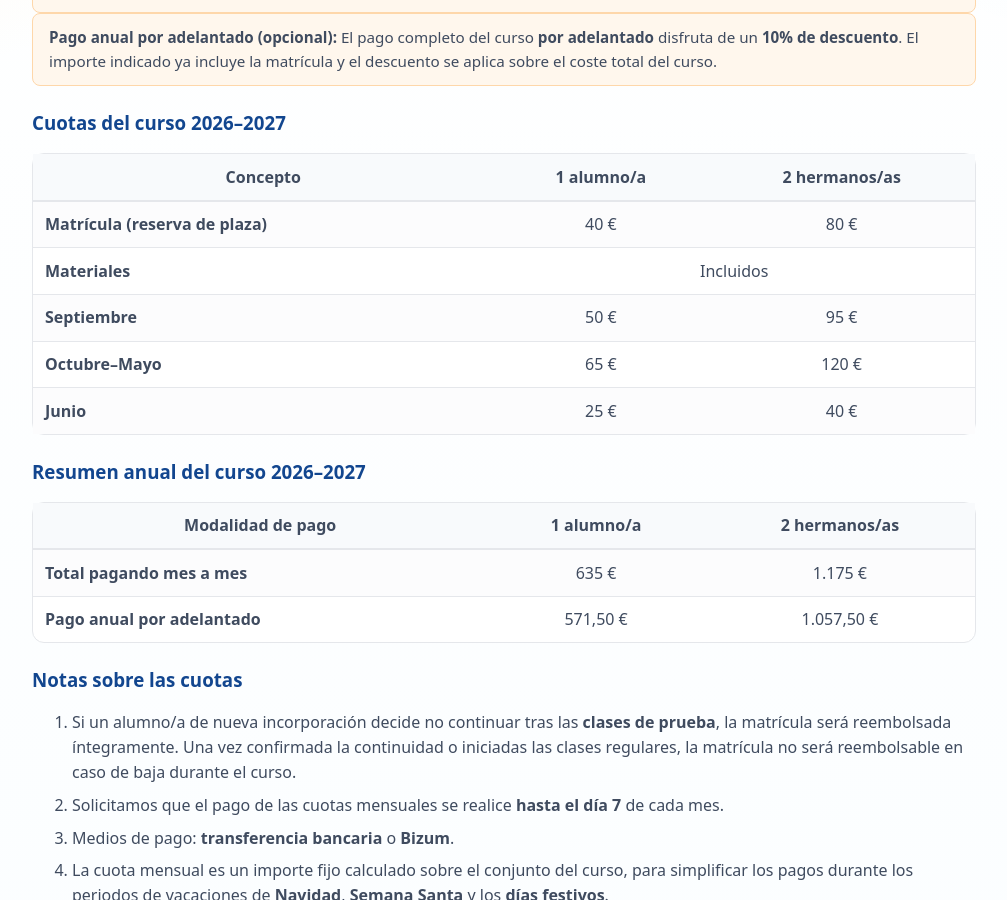
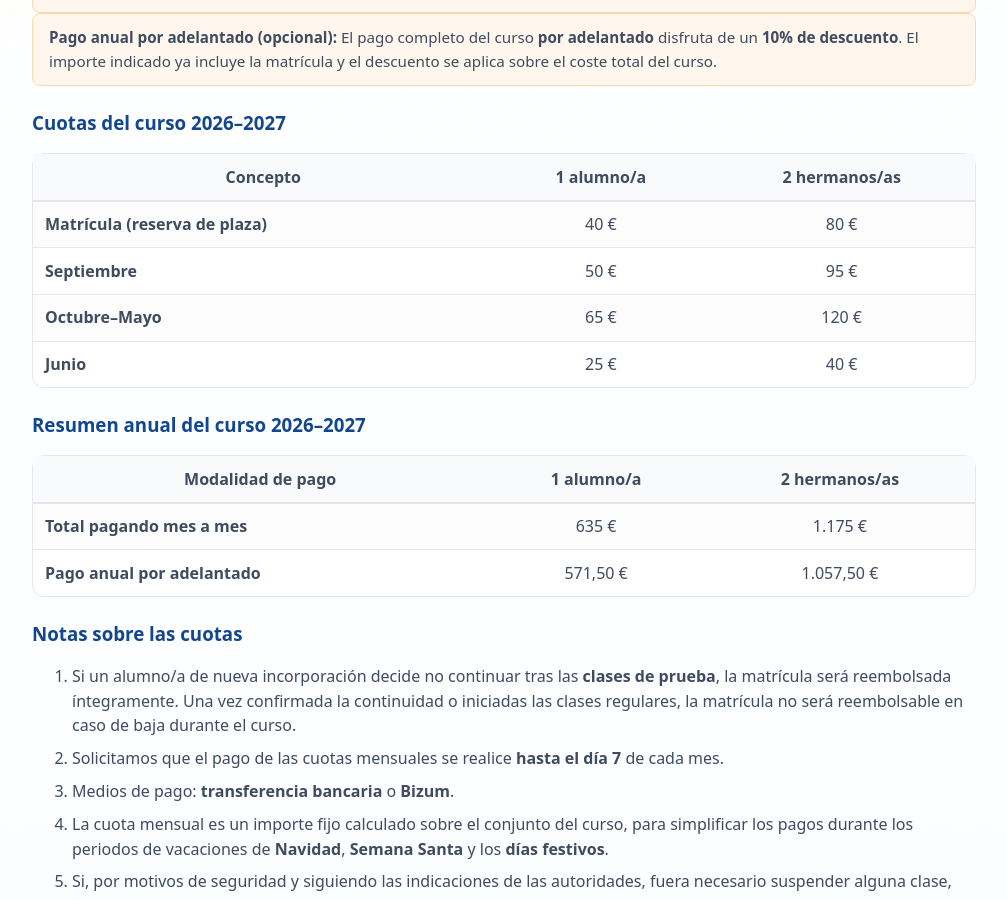
Before and after one commit to dixonbruce/englishco, a Jekyll site: the page built from condiciones.html, in a window 1280 px wide and 900 px high, scrolled down 433 px. Shown: the whole window, without its empty margins (136-1143 px from the left). Built offline with Jekyll 4.4.1, drawn with Linux system fonts in a browser that asks for light colours.

Commit message:
Remove 'Materiales' row from condiciones.html
Removed the row for 'Materiales' from the table.

```diff
--- a/condiciones.html
+++ b/condiciones.html
@@ -72,10 +72,7 @@
         <td>40 €</td>
         <td>80 €</td>
       </tr>
-      <tr>
-        <th scope="row">Materiales</th>
-        <td colspan="2">Incluidos</td>
-      </tr>
+
 
       <tr>
         <th scope="row">Septiembre</th>
```
